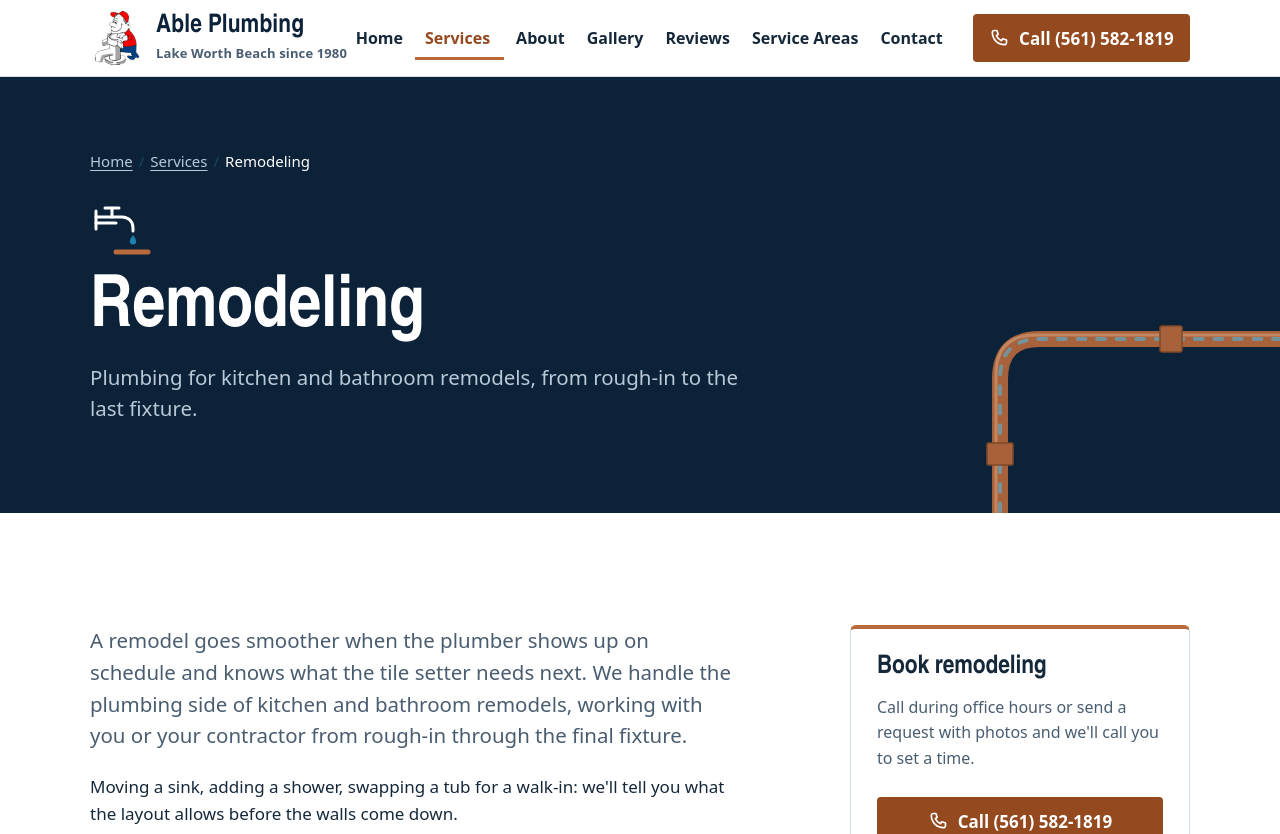
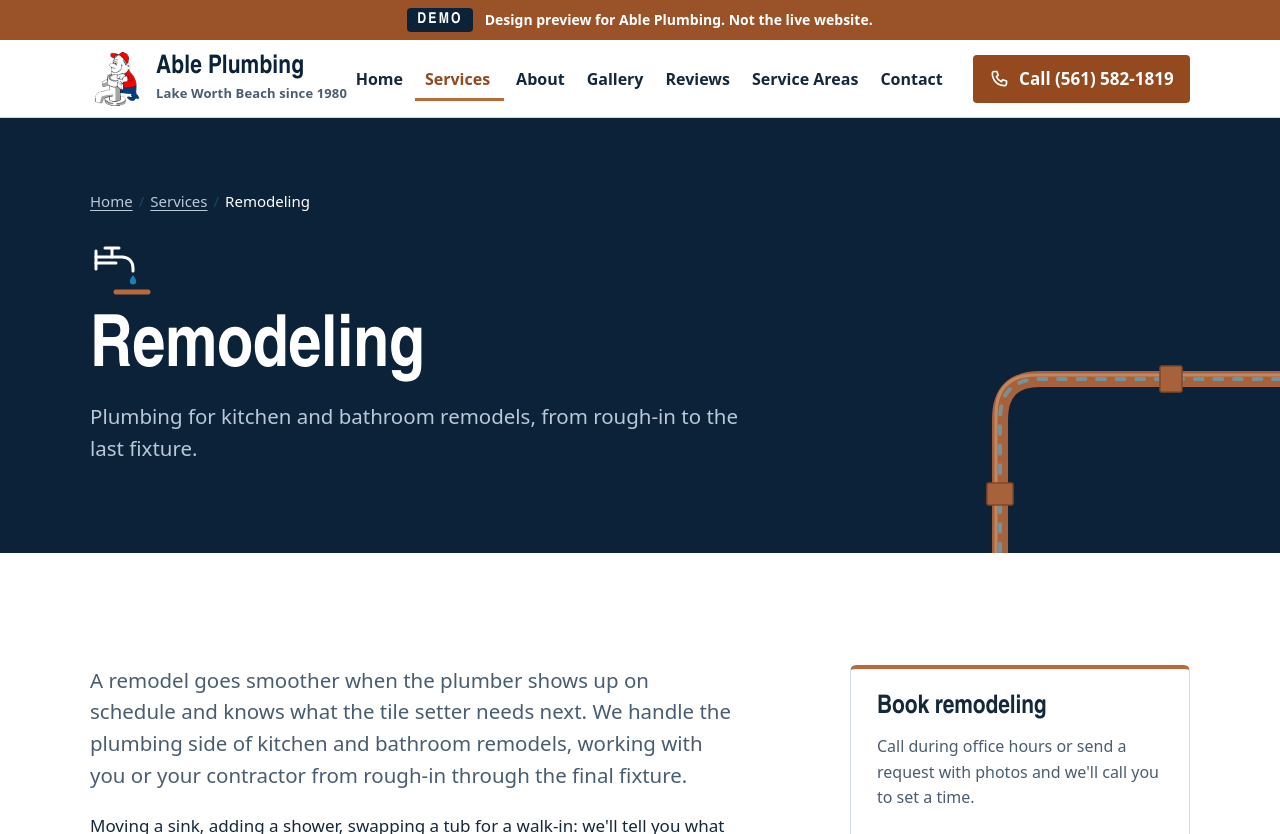
Before and after one commit to tskaizen/Able-Plumping-Demo, a plain HTML site: page services/remodeling.html in a window 1280 px wide. Shown: the top 834 px of the page. Drawn offline with Linux system fonts and the light colour scheme; a web font is replaced by a local one.

Commit message:
Add sticky DEMO banner to every page
Co-Authored-By: Claude Sonnet 5.5 <noreply@anthropic.com>
Claude-Session: https://claude.ai/code/session_017CWMKi44YZJgRcBqGqr94e

```diff
--- a/assets/css/styles.css
+++ b/assets/css/styles.css
@@ -32,7 +32,7 @@
 }
 
 *, *::before, *::after { box-sizing: border-box; }
-html { -webkit-text-size-adjust: 100%; scroll-padding-top: calc(var(--header-h) + 16px); }
+html { -webkit-text-size-adjust: 100%; scroll-padding-top: calc(var(--header-h) + var(--status-h, 0px) + 16px); }
 @media (prefers-reduced-motion: no-preference) { html { scroll-behavior: smooth; } }
 body {
   margin: 0;
@@ -127,7 +127,7 @@ p { margin: 0 0 1em; text-wrap: pretty; }
 
 /* ---------- Header ---------- */
 .site-header {
-  position: sticky; top: 0; z-index: 50; background: var(--white);
+  position: sticky; top: var(--status-h, 0px); z-index: 50; background: var(--white);
   border-bottom: 1px solid var(--line);
 }
 .site-header .wrap { display: flex; align-items: center; gap: 24px; min-height: var(--header-h); }
@@ -430,7 +430,7 @@ p { margin: 0 0 1em; text-wrap: pretty; }
 /* ---------- Service detail ---------- */
 .detail { display: grid; grid-template-columns: minmax(0, 1fr) 340px; gap: clamp(32px, 6vw, 72px); align-items: start; }
 @media (max-width: 920px) { .detail { grid-template-columns: 1fr; } }
-.aside-card { position: sticky; top: calc(var(--header-h) + 24px); border: 1px solid var(--line); border-top: 4px solid var(--copper); border-radius: var(--radius); padding: 26px; background: var(--white); }
+.aside-card { position: sticky; top: calc(var(--header-h) + var(--status-h, 0px) + 24px); border: 1px solid var(--line); border-top: 4px solid var(--copper); border-radius: var(--radius); padding: 26px; background: var(--white); }
 .aside-card h2 { font-size: 1.6rem; }
 .aside-card p { color: var(--muted); font-size: 1rem; }
 .aside-card .btn { width: 100%; margin-top: 10px; }
@@ -638,3 +638,17 @@ p { margin: 0 0 1em; text-wrap: pretty; }
 /* Client logo images */
 .brand img { width: 54px; height: 54px; flex: none; object-fit: contain; }
 .brand img.brand__full { width: 150px; height: auto; }
+
+/* Demo banner */
+.demo-banner {
+  position: sticky; top: 0; z-index: 60;
+  display: flex; align-items: center; justify-content: center; gap: 12px; flex-wrap: wrap;
+  padding: 8px 16px; text-align: center;
+  background: #9a5329; color: #fff;
+  font-family: var(--font-body); font-size: .875rem; font-weight: 600; line-height: 1.3;
+}
+.demo-banner strong {
+  font-family: var(--font-display); font-weight: 800; font-size: .9375rem; letter-spacing: .14em;
+  background: #0b2238; color: #fff; padding: 2px 10px; border-radius: 4px;
+}
+@media print { .demo-banner { display: none !important; } }
--- a/assets/js/main.js
+++ b/assets/js/main.js
@@ -47,7 +47,7 @@ setInterval(updateStatus, 60 * 1000);
 
 /* ---------- Header height var for mobile menu ---------- */
 function setStatusHeight() {
-  const bar = document.querySelector(".status-bar");
+  const bar = document.querySelector(".demo-banner");
   if (bar) document.documentElement.style.setProperty("--status-h", bar.offsetHeight + "px");
 }
 setStatusHeight();
--- a/services/remodeling.html
+++ b/services/remodeling.html
@@ -25,6 +25,7 @@
 </head>
 <body>
 <a class="skip-link" href="#main">Skip to content</a>
+<div class="demo-banner" role="note"><strong>DEMO</strong><span>Design preview for Able Plumbing. Not the live website.</span></div>
 <header class="site-header"><div class="wrap">
   <a class="brand" href="../index.html" aria-label="Able Plumbing home"><img src="../assets/logo-mark.png" width="46" height="46" alt="" aria-hidden="true"><span><span class="brand__name">Able Plumbing</span><span class="brand__sub">Lake Worth Beach since 1980</span></span></a>
   <nav class="nav" aria-label="Main">
```
Also changed, not shown: about.html (+1 -0 lines), contact.html (+1 -0 lines), gallery.html (+1 -0 lines), index.html (+1 -0 lines), reviews.html (+1 -0 lines), service-areas.html (+1 -0 lines), services.html (+1 -0 lines), services/drain-cleaning.html (+1 -0 lines), services/emergency-plumbing.html (+1 -0 lines), services/general-plumbing.html (+1 -0 lines), services/natural-gas.html (+1 -0 lines), services/new-construction.html (+1 -0 lines), services/water-heaters.html (+1 -0 lines).
